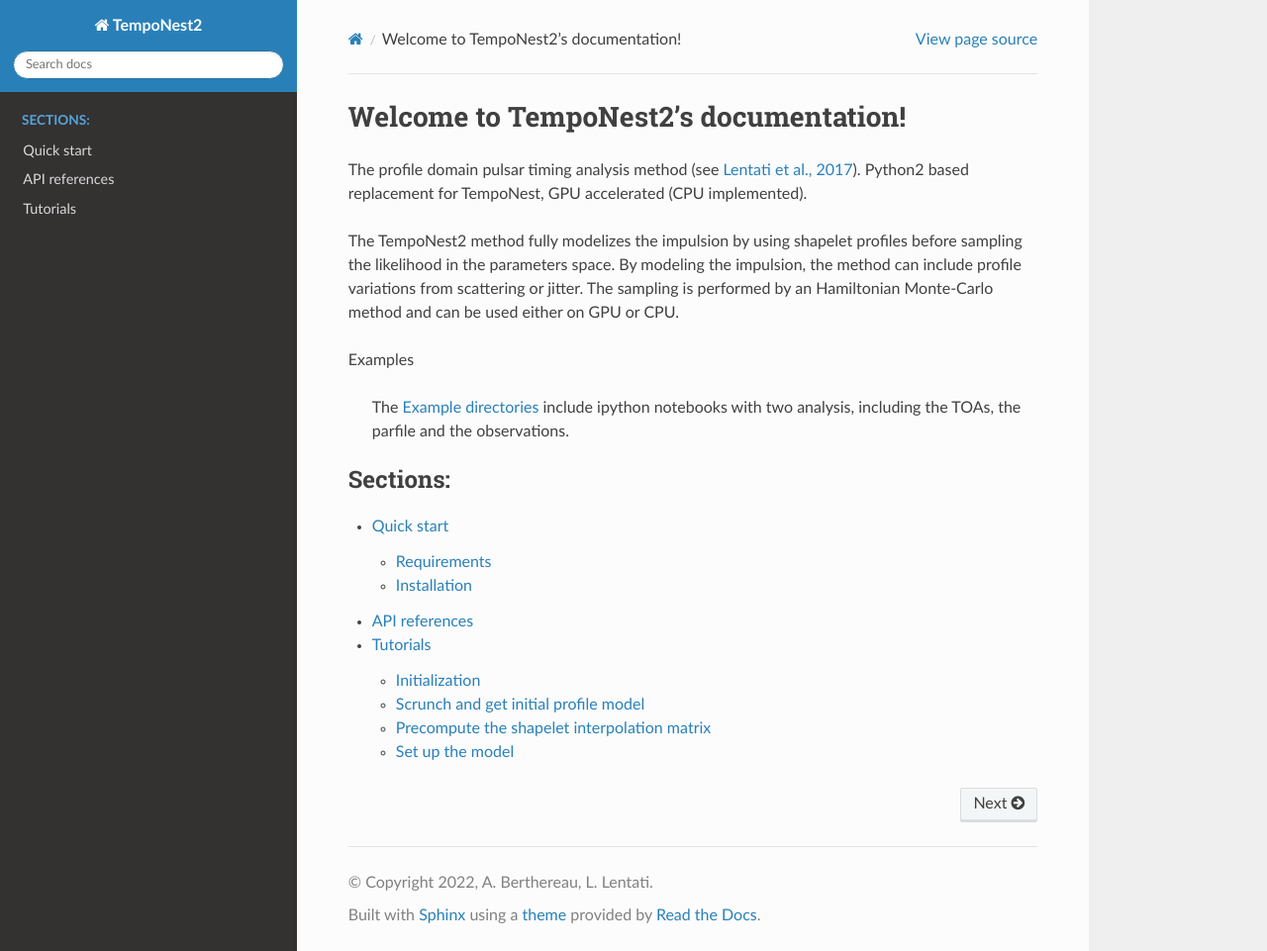
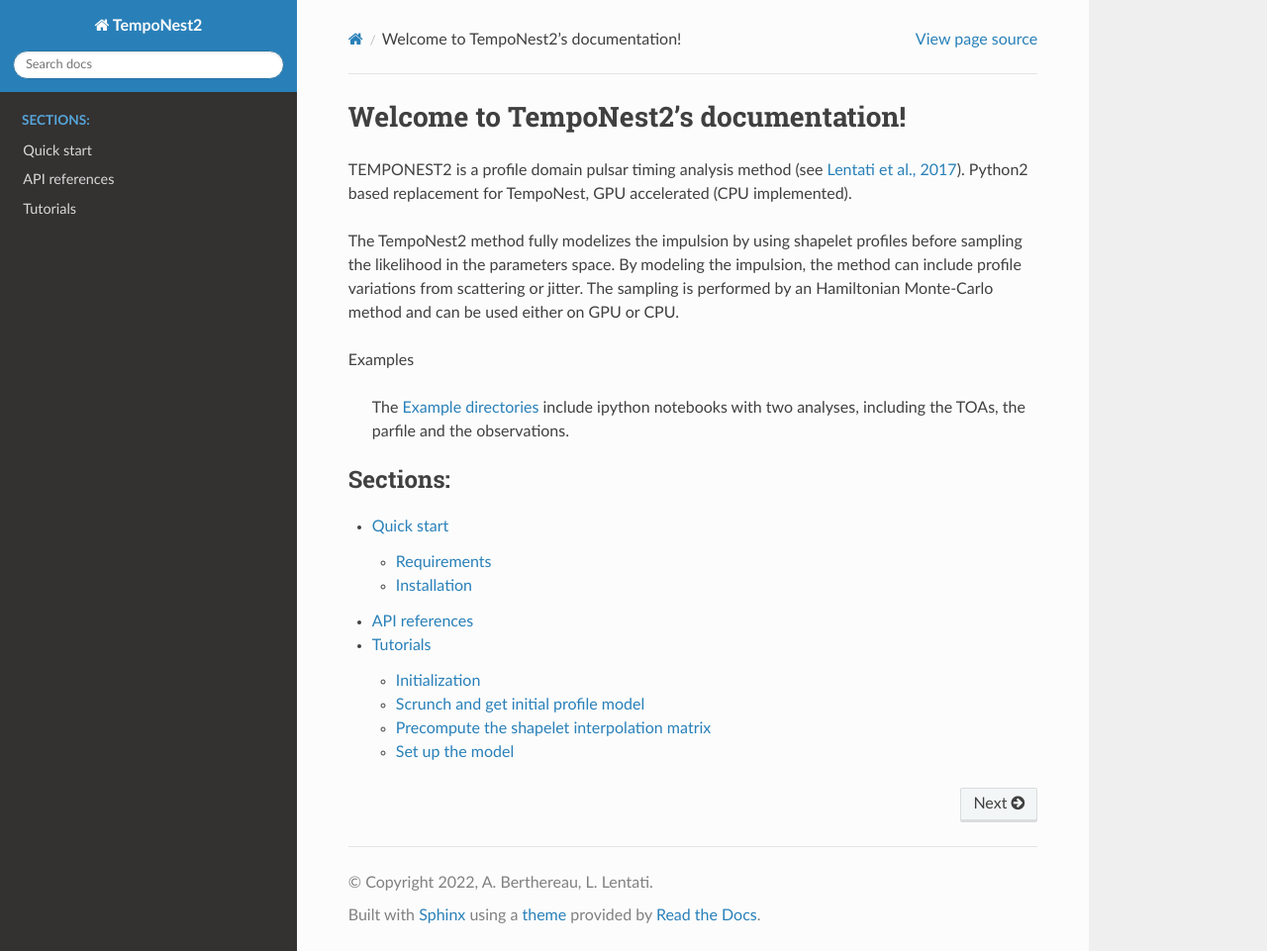
Before and after one commit to ABerthereau/TempoNest2-doc, a Sphinx documentation site: the page built from docs/source/index.rst, in a window 1280 px wide and 961 px high. Shown: the whole window at 99% size. Built offline with Sphinx 7.4.7 and the Read the Docs theme 2.0.0, drawn with Linux system fonts in a browser that asks for light colours.

Commit message:
Update index.rst

```diff
--- a/docs/source/index.rst
+++ b/docs/source/index.rst
@@ -6,14 +6,14 @@
 ======================================
 
 
-The profile domain pulsar timing analysis method (see `Lentati et al., 2017 <https://ui.adsabs.harvard.edu/abs/2017MNRAS.466.3706L/abstract>`_).
+TEMPONEST2 is a profile domain pulsar timing analysis method (see `Lentati et al., 2017 <https://ui.adsabs.harvard.edu/abs/2017MNRAS.466.3706L/abstract>`_).
 Python2 based replacement for TempoNest, GPU accelerated (CPU implemented).
 
 The TempoNest2 method fully modelizes the impulsion by using shapelet profiles before sampling the likelihood in the parameters space. By modeling the impulsion, the method can include profile variations from scattering or jitter. The sampling is performed by an Hamiltonian Monte-Carlo method and can be used either on GPU or CPU.
 
 Examples
 
-   The `Example directories <https://github.com/LindleyLentati/TempoNest2/tree/master/GHS>`_ include ipython notebooks with two analysis, including the TOAs, the parfile and the observations.
+   The `Example directories <https://github.com/LindleyLentati/TempoNest2/tree/master/GHS>`_ include ipython notebooks with two analyses, including the TOAs, the parfile and the observations.
 
 
 
```
